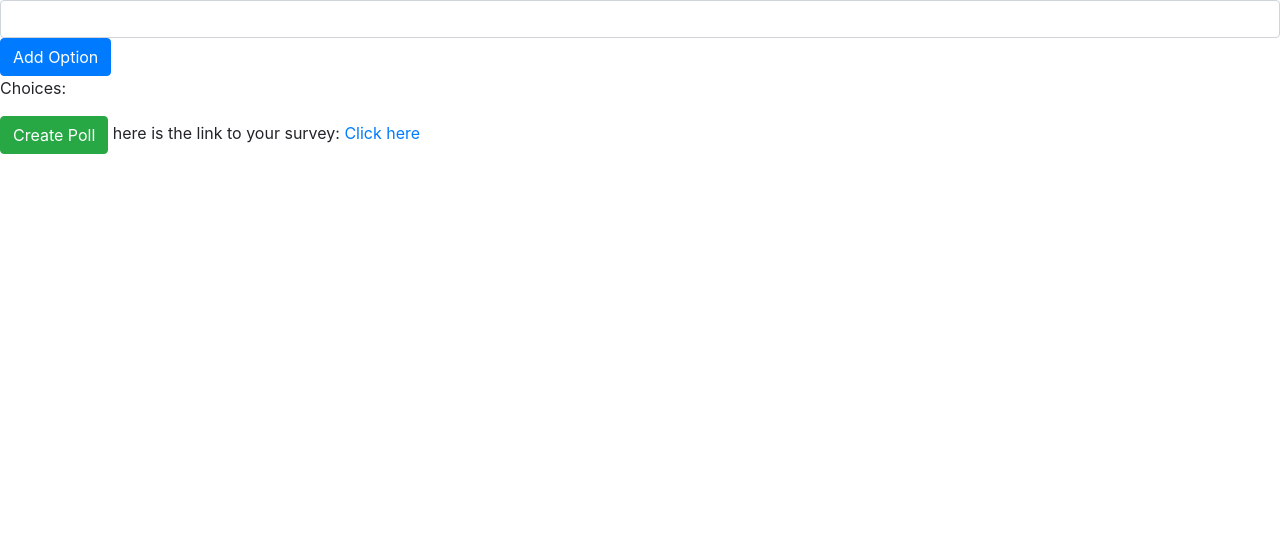
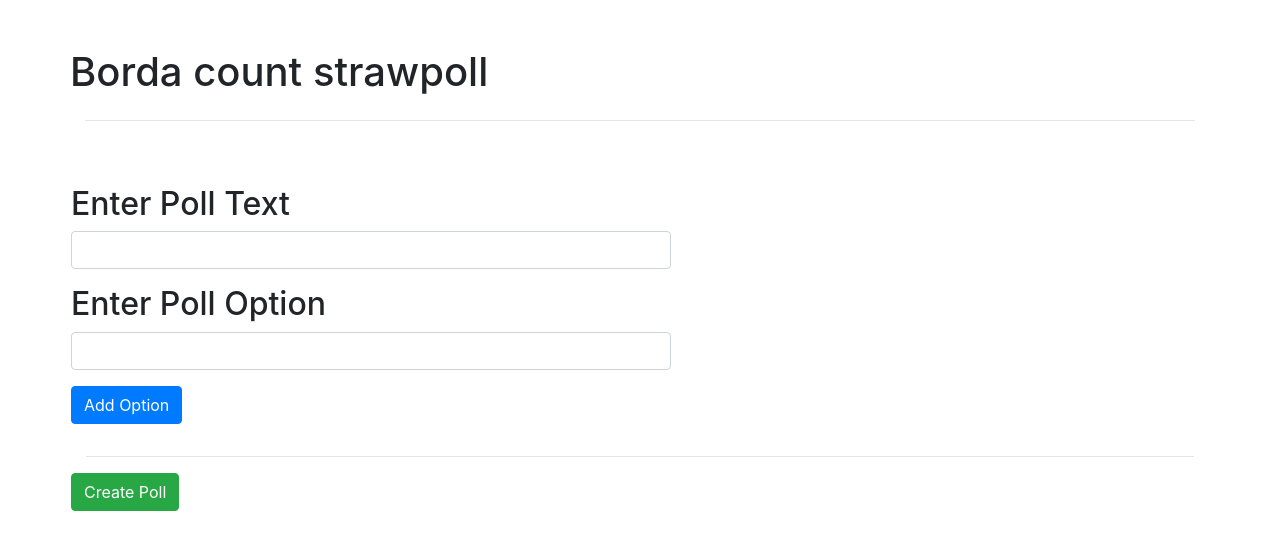
Before and after one commit to BrianHotopp/borda-count, a Vue app: page /#/ in a window 1280 px wide. Shown: the top 550 px of the page. Built offline with nearby package versions, Linux system fonts and the light colour scheme; what vuefire would draw is missing.

Commit message:
styled poll creation page, made poll creation button redirect to the newly created poll

```diff
--- a/src/App.vue
+++ b/src/App.vue
@@ -20,7 +20,6 @@ export default class App extends Vue {
 }
 
 </script>
-
 <style>
 
 </style>
--- a/src/main.ts
+++ b/src/main.ts
@@ -9,6 +9,7 @@ import 'bootstrap-vue/dist/bootstrap-vue.css'
 Vue.use(BootstrapVue)
 Vue.config.productionTip = false;
 
+
 new Vue({
   router,
   store,
--- a/src/views/Home.vue
+++ b/src/views/Home.vue
@@ -1,19 +1,77 @@
 <template>
   <div class="home">
-    <b-form-input v-model="acandidate"></b-form-input>
-    <b-button v-on:click="addPollElement()" variant="primary">Add Option</b-button>
-    <p>
-      Choices:
-    </p>
-    <div v-for="(candidate, index) in candidates" v-bind:key="index">
-        {{candidate.name}} <b-button v-on:click="removePollElement(index)" variant="danger">Remove Poll Option</b-button>
-    </div>
-    <b-button v-on:click="createPoll()" variant="success">Create Poll</b-button>
-    here is the link to your survey:
-    <router-link :to="{ path: '/vote/'+ this.newpollID}">Click here</router-link>
+    <div id = "header">
+
+</div>
+    <b-container class="head">
+      <b-row>
+        <h1 class="float-left mt-5">
+          Borda count strawpoll
+        </h1>
+
+      </b-row>
+      <hr>
+    </b-container>
+
+    <b-container class="mt-5 p-3">
+
+       <b-row>
+        <h2>Enter Poll Text</h2>
+      </b-row>
+      <b-row>
+        <b-form-input v-model="aquestion" class="mb-3 p-3 inputsize"></b-form-input>
+      </b-row>
+      <b-row>
+        <h2>Enter Poll Option</h2>
+      </b-row>
+      <b-row >
+
+        <b-form-input v-model="acandidate" class="mb-3 p-3 inputsize"></b-form-input>
+
+      </b-row>
+      <b-row>
+        <b-button v-on:click="addPollElement()" variant="primary" class="mb-3">Add Option</b-button>
+      </b-row>
+      <hr>
+      <b-row v-if="candidates.length">
+        <p>
+          Your Poll Options:
+        </p>
+      </b-row>
+
+      <b-row v-for="(candidate, index) in candidates" v-bind:key="index" class="m-1">
+        <b-col>
+          {{candidate.name}}
+        </b-col>
+        <b-col>
+          <b-button v-on:click="removePollElement(index)" variant="danger">Remove Poll Option</b-button>
+        </b-col>
+
+      </b-row>
+
+      <b-row>
+      <b-button v-on:click="createPoll()" variant="success">Create Poll</b-button>
+      </b-row>
+
+
+    </b-container>
   </div>
 </template>
+<style>
+body, html {
+  padding: 0;
+  margin: 0;
+  width: 100%;
+}
+body {
+  background-color:#55828b;
+  color:#c9e4ca;
+}
 
+  .inputsize{
+    max-width: 600px;
+  }
+</style>
 <script>
 import { db } from '../db'
 export default {
@@ -22,8 +80,8 @@ export default {
       return{
         nextid: 1,
         acandidate: "",
+        aquestion: "",
         candidates: [],
-        ballots_list: [],
         newpollID: ""
       }
     },
@@ -36,14 +94,19 @@ export default {
       this.candidates.splice(index, 1);
     },
     createPoll(){
-      console.log("submitted poll to firebase")
+
       // make a new poll with a candidates list matching what we have on the page. store the id of this poll in newpollID so we can generate a link for the user
       db.collection("polls").add({
-        candidates: this.candidates,
-        ballots: this.ballots_list
+        question: this.aquestion,
+        candidates: this.candidates
       }).then(
         result=>{
+
           this.newpollID = result.id
+          const temp = '/vote/' + result.id
+          console.log(result.id)
+
+          this.$router.push({ path: temp })
         }
       )
 
--- a/src/views/Results.vue
+++ b/src/views/Results.vue
@@ -1,13 +1,40 @@
 <template>
   <div class="results">
-    Here are the poll results:
-    john wins.
+    <b-container>
+      <b-row>
+        <h1>Results</h1>
+      </b-row>
+      <hr>
+      <b-row v-for="(candidate, index) in candidates" v-bind:key="index">
+        {{candidate.name}}
+      </b-row>
+    </b-container>
+
   </div>
 </template>
 <script>
+  import { db } from '../db'
+  const polls = db.collection('polls') // this is not a live binding
+  export default {
+    name: "results",
+    data() {
+      return {
+        candidates: [],
+        question: ""
+      }
+    },
+    created:function(){
+      polls.doc(this.$route.params.pollid).get().then(snapshot=>{
+        this.candidates = snapshot.data().candidates
+        this.question = snapshot.data().question
+        this.candidates.sort((a,b) => (a.votes < b.votes) ? 1 : ((b.votes < a.votes) ? -1 : 0));
+      })// this gets the candidates list from the firebase db without doing any live binding
+
+// this.$route.params.pollid
 
 
-export default {
-  name: "results",
-};
+    },
+  };
+
+
 </script>
--- a/src/views/Vote.vue
+++ b/src/views/Vote.vue
@@ -1,15 +1,41 @@
 <template>
   <div class="vote">
-    <h3>Drag Options to vote</h3>
-      <draggable class="list-group" :list="candidates" group="people">
+    <b-container class="mt-5 p-3">
+      <b-row>
+        <h1>Vote</h1>
+      </b-row>
+      <hr>
+      <b-row>
+        <h3>Drag to arrange options in order of preference</h3>
+      </b-row>
+      <hr>
+      <b-row>
+        <h3>{{question}}</h3>
+      </b-row>
+      <b-row>
+      <draggable class="list-group mb-3" :list="candidates" group="people">
         <div class="list-group-item" v-for="(element, index) in candidates" v-bind:key="index">
-          {{ element.name }} {{ index + 1 }}
+          {{ index + 1 }} {{ element.name }}
         </div>
       </draggable>
-      <b-button v-on:click="submitBallot()" variant="primary">Submit Vote</b-button>
+      </b-row>
+      <hr>
+      <b-row>
+        <b-button v-on:click="submitBallot()" variant="primary">Submit Vote</b-button>
+      </b-row>
+
+
+
+
+    </b-container>
   </div>
 
 </template>
+<style scoped>
+  .list-group-item{
+    color:
+  }
+</style>
 <script>
 import { db } from '../db'
 import draggable from "vuedraggable";
@@ -27,6 +53,7 @@ export default {
   },
   data() {
     return {
+      title: "",
       candidates: [],
       saved_candidates: [],
       currentPoll: null,
@@ -36,9 +63,7 @@ export default {
   },
 
   created:function(){
-    polls.doc(this.$route.params.pollid).get().then(snapshot=>{this.candidates = snapshot.data().candidates})// this gets the candidates list from the firebase db without doing any live binding
-    polls.doc(this.$route.params.pollid).get().then(snapshot=>{this.saved_candidates = snapshot.data().candidates})
-    polls.doc(this.$route.params.pollid).get().then(snapshot=>{this.ballots = snapshot.data().ballots})
+    polls.doc(this.$route.params.pollid).get().then(snapshot=>{this.candidates = snapshot.data().candidates, this.title = snapshot.data().question})// this gets the candidates list from the firebase db without doing any live binding
 
 // this.$route.params.pollid
 
@@ -54,11 +79,19 @@ export default {
     },
   },
   methods:{
+
     submitBallot(){
+      polls.doc(this.$route.params.pollid).get().then(snapshot=>{
+        this.saved_candidates = snapshot.data().candidates, this.gofast()
+
+        })
+    },
+    gofast(){
       for(var i = 0; i < this.candidates.length; i++){
         this.saved_candidates[this.candidates[i].original_index].votes += this.candidates.length - i
       }
       polls.doc(this.$route.params.pollid).update({candidates: this.saved_candidates})
+
     },
     log(){
 
--- /dev/null
+++ b/vue.config.js
@@ -0,0 +1,4 @@
+module.exports = {
+    publicPath: '/borda-count/'
+
+}
```
Also changed, not shown: package.json (+18 -18 lines), 2 other files (tests, documents, lock files or other folders).
